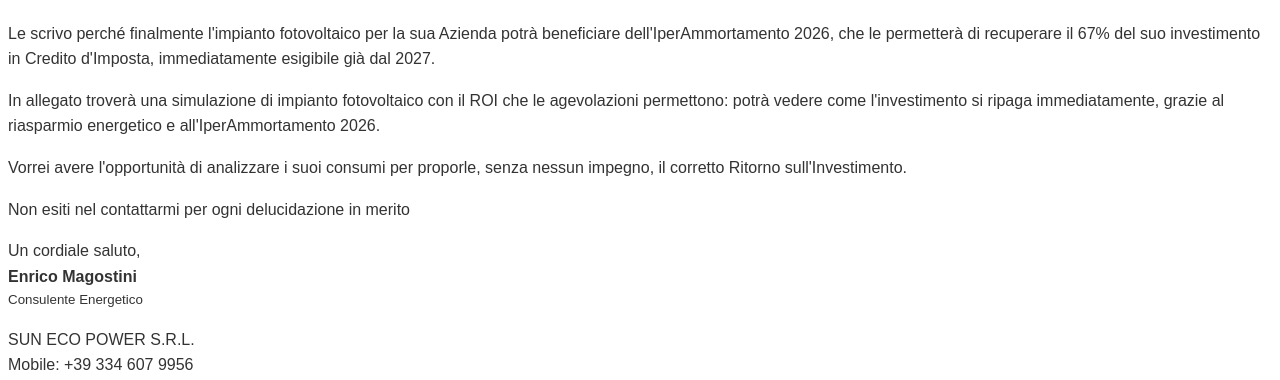
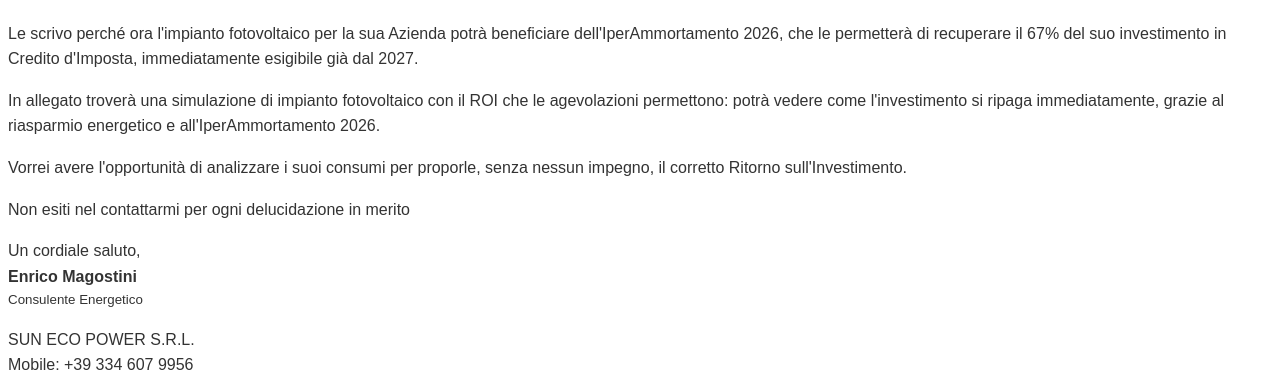
Before and after one commit to magomagoz/FVMarketing, a Python web app: template templates/email_dg.html in a window 1280 px wide. Shown: the part 29-409 px from the top of the page. Run offline with Jinja, Linux system fonts and the light colour scheme; the template is opened without the code that fills it, so the values that code supplies are empty.

Commit message:
Update email_dg.html

```diff
--- a/templates/email_dg.html
+++ b/templates/email_dg.html
@@ -2,7 +2,7 @@
 <body style="font-family: Arial, sans-serif; line-height: 1.6; color: #333;">
     <p>Gentile <strong>{{ lead_name }}</strong>,</p>
 
-    <p>Le scrivo perché finalmente l'impianto fotovoltaico per la sua Azienda potrà beneficiare dell'IperAmmortamento 2026, che le permetterà di recuperare il 67% del suo investimento in Credito d'Imposta, immediatamente esigibile già dal 2027.</p>
+    <p>Le scrivo perché ora l'impianto fotovoltaico per la sua Azienda potrà beneficiare dell'IperAmmortamento 2026, che le permetterà di recuperare il 67% del suo investimento in Credito d'Imposta, immediatamente esigibile già dal 2027.</p>
 
     <p>In allegato troverà una simulazione di impianto fotovoltaico con il ROI che le agevolazioni permettono: potrà vedere come l'investimento si ripaga immediatamente, grazie al riasparmio energetico e all'IperAmmortamento 2026.</p>
 
```
